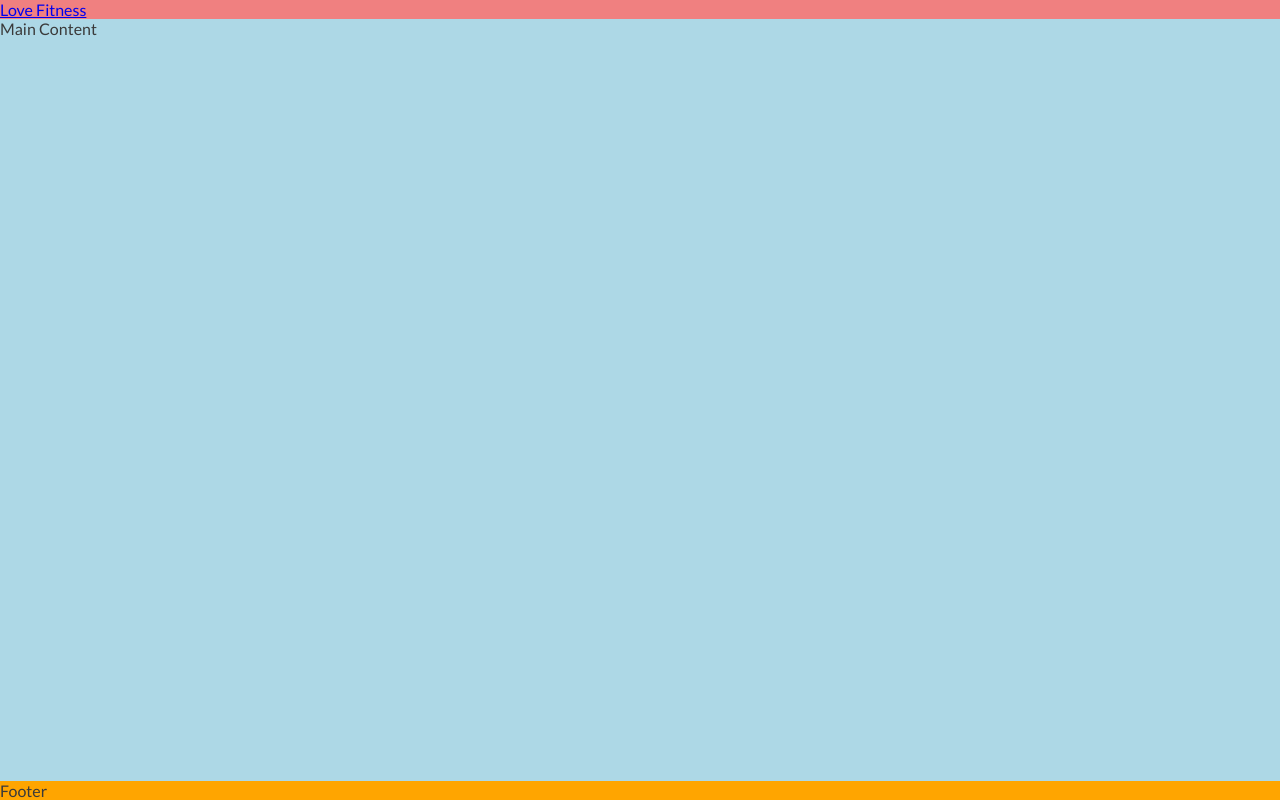
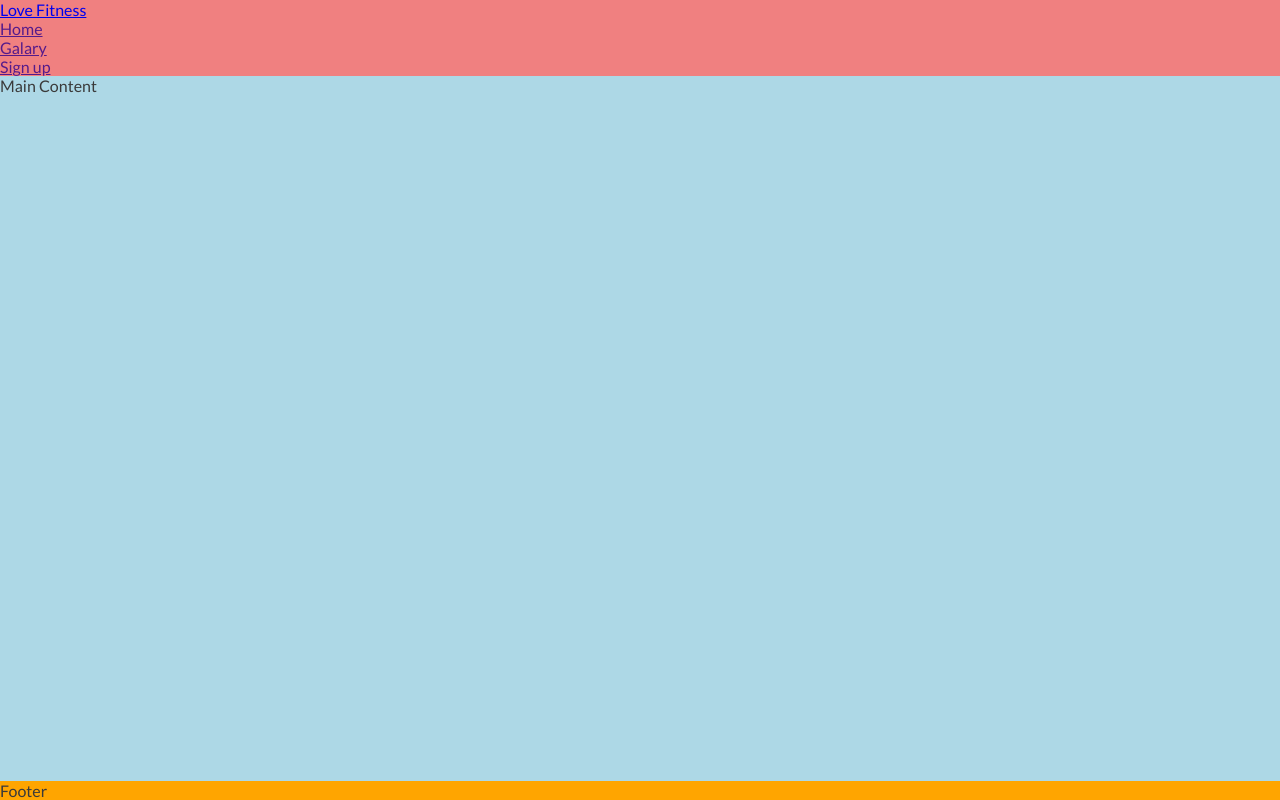
Before and after one commit to laminsaidy/love-fitness, a plain HTML site: page index.html in a window 1280 px wide. Drawn offline with Linux system fonts and the light colour scheme.

Commit message:
create navigation section

```diff
--- a/index.html
+++ b/index.html
@@ -5,7 +5,8 @@
     <meta charset="UTF-8">
     <meta name="viewport" content="width=device-width, initial-scale=1.0">
     <!--meta tags for search engines-->
-    <meta name="description" content="love running, club runners in Dublin, Ireland, Urban running, Dublin docklands and Phoenix Park">
+    <meta name="description"
+        content="love running, club runners in Dublin, Ireland, Urban running, Dublin docklands and Phoenix Park">
     <meta name="keywords" content="love running, runners, running club, running, Ireland, Dublin, Sport, exercise">
     <!--Tittle-->
     <title>Love Fitness2</title>
@@ -26,6 +27,13 @@
         <a href="index.html">
             <h id="Logo">Love Fitness</h>
         </a>
+        <nav>
+            <ul>
+                <li><a href="">Home</a></li>
+                <li><a href="">Galary</a></li>
+                <li><a href="">Sign up</a></li>
+            </ul>
+        </nav>
     </header>
 
     <!--main content-->
```
Lines whose indentation alone changed are shown as unchanged.
